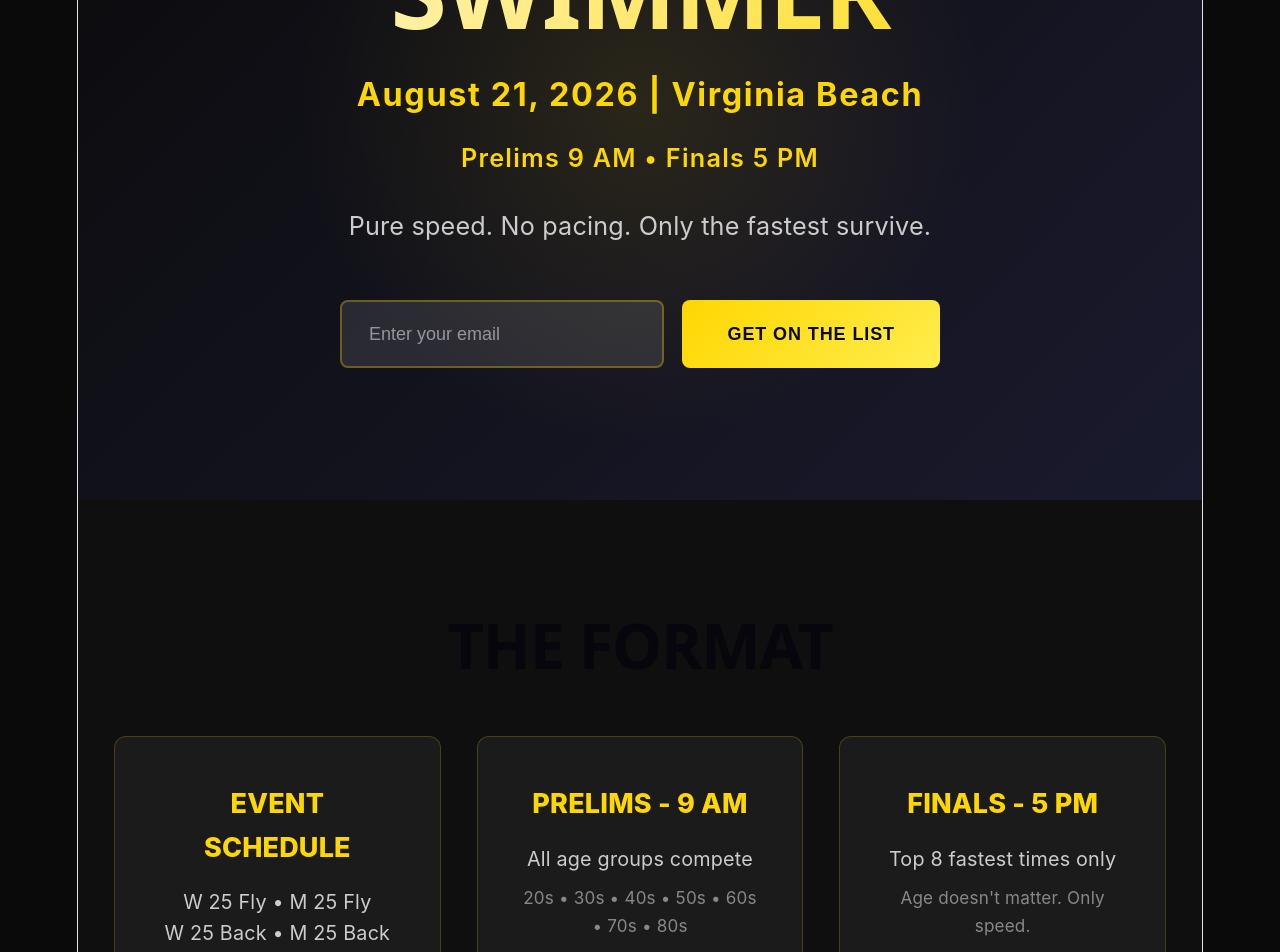
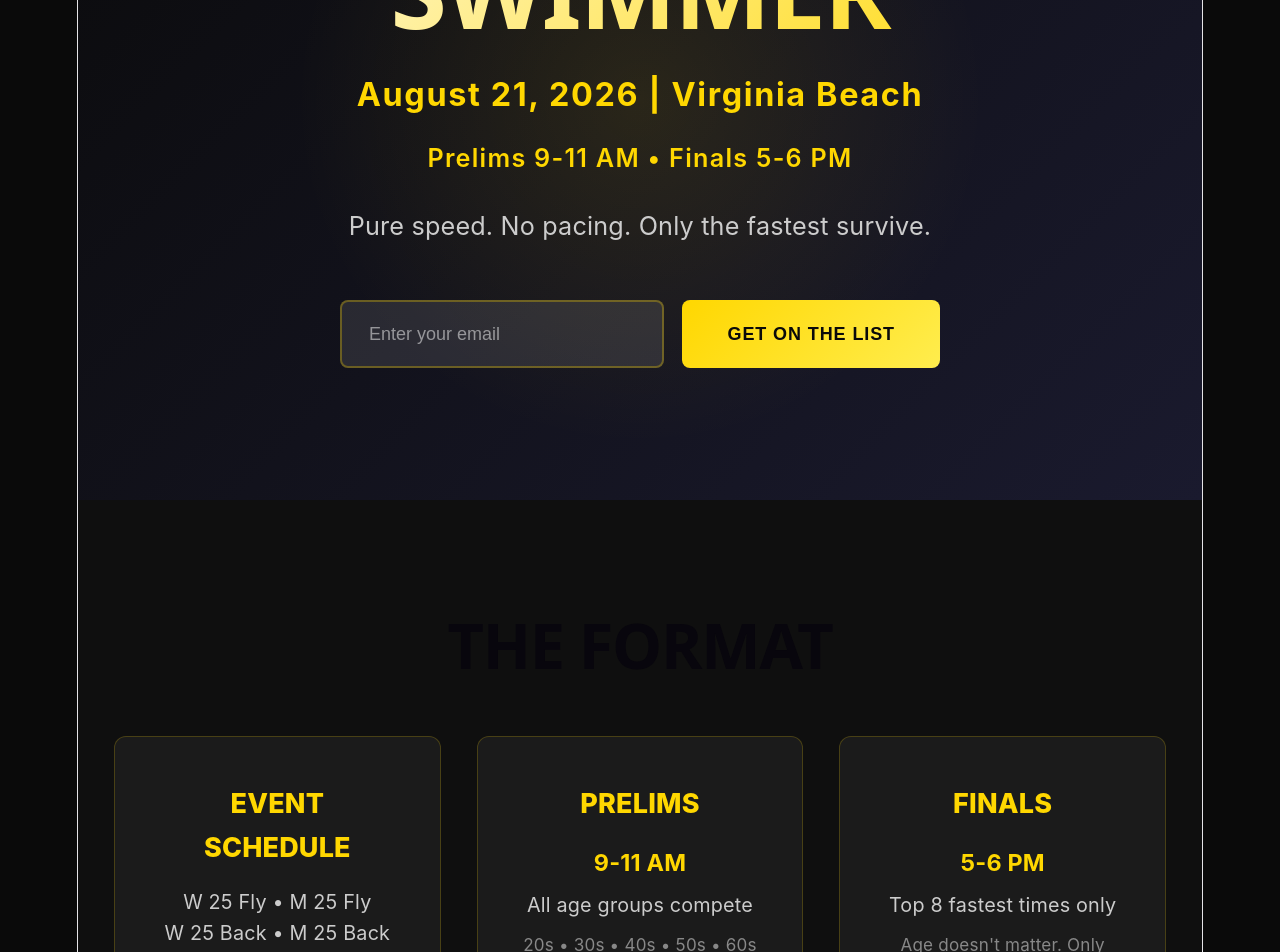
Before and after one commit to swimnerdtim/worldsfastestswimmer, a React (Vite) app: page / in a window 1280 px wide. Shown: the part 300-1252 px from the top of the page. Built offline with nearby package versions, Linux system fonts and the light colour scheme.

Commit message:
Add end times: Prelims 9-11 AM, Finals 5-6 PM

```diff
--- a/src/App.css
+++ b/src/App.css
@@ -202,6 +202,13 @@ h2 {
   line-height: 1.6;
 }
 
+.format-card .highlight {
+  color: #ffd700;
+  font-size: 1.3rem;
+  font-weight: 700;
+  margin: 0.5rem 0;
+}
+
 .format-card .subtext {
   color: #888888;
   font-size: 0.95rem;
--- a/src/App.jsx
+++ b/src/App.jsx
@@ -23,7 +23,7 @@ function App() {
         <div className="hero-content">
           <h1 className="hero-title">WORLD'S FASTEST SWIMMER</h1>
           <p className="hero-subtitle">August 21, 2026 | Virginia Beach</p>
-          <p className="hero-tagline">Prelims 9 AM • Finals 5 PM</p>
+          <p className="hero-tagline">Prelims 9-11 AM • Finals 5-6 PM</p>
           <p className="hero-description">Pure speed. No pacing. Only the fastest survive.</p>
 
           <form onSubmit={handleSubmit} className="email-form">
@@ -59,12 +59,14 @@ function App() {
               <p>W 25 Free • M 25 Free</p>
             </div>
             <div className="format-card">
-              <h3>PRELIMS - 9 AM</h3>
+              <h3>PRELIMS</h3>
+              <p className="highlight">9-11 AM</p>
               <p>All age groups compete</p>
               <p className="subtext">20s • 30s • 40s • 50s • 60s • 70s • 80s</p>
             </div>
             <div className="format-card">
-              <h3>FINALS - 5 PM</h3>
+              <h3>FINALS</h3>
+              <p className="highlight">5-6 PM</p>
               <p>Top 8 fastest times only</p>
               <p className="subtext">Age doesn't matter. Only speed.</p>
             </div>
```
